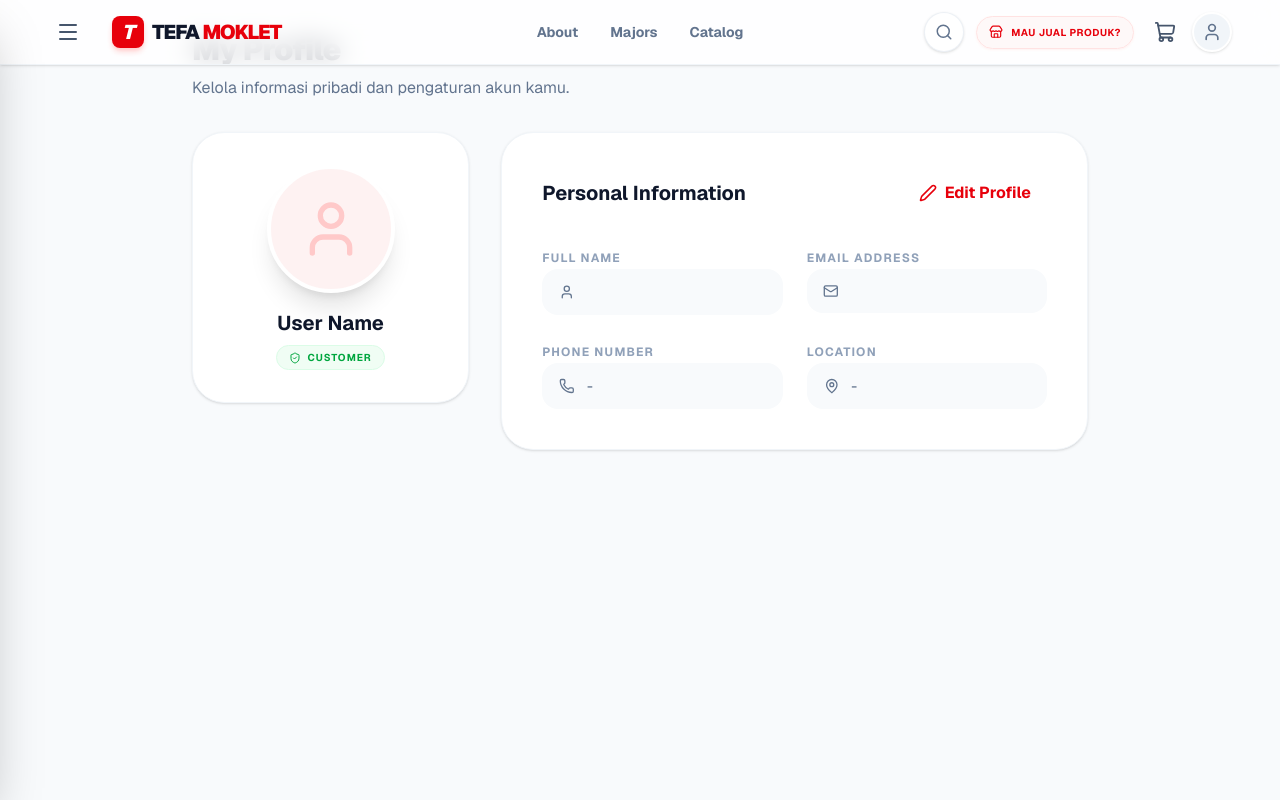
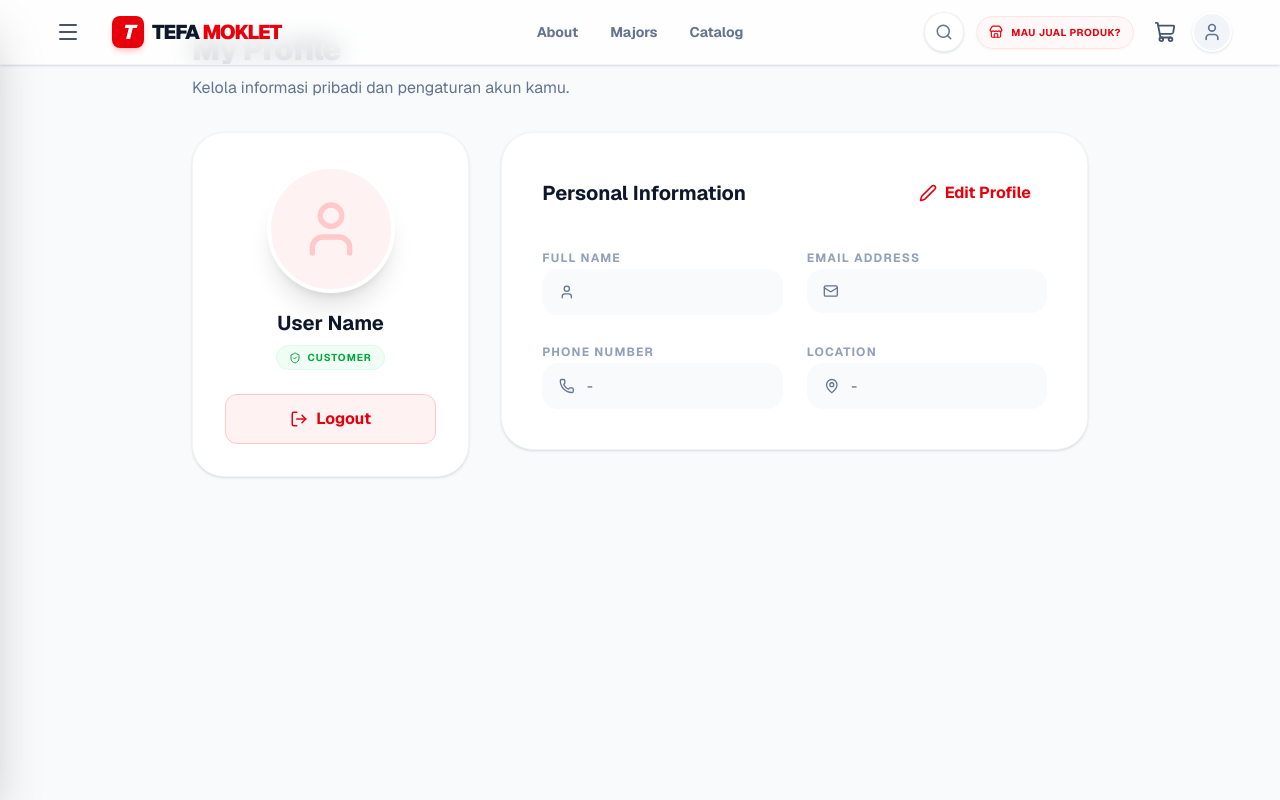
Before and after one commit to LoushenLung/Tefa-Our-Website-Catalog-, a Next.js app in the folder FRONTEND/: page /customer/profile in a window 1280 px wide. Built offline with nearby package versions, Linux system fonts and the light colour scheme; no server answers.

Commit message:
fix profile page

```diff
--- a/FRONTEND/app/customer/profile/page.tsx
+++ b/FRONTEND/app/customer/profile/page.tsx
@@ -1,11 +1,15 @@
 "use client";
 
 import { useState, useEffect } from "react";
-import { User, Mail, Phone, MapPin, Camera, Save, X, Edit2, ShieldCheck } from "lucide-react";
+import { useRouter } from "next/navigation";
+import { User, Mail, Phone, MapPin, Camera, Save, X, Edit2, ShieldCheck, LogOut } from "lucide-react";
 import Image from "next/image";
+import { deleteCookie } from "@/lib/client-cookies";
 
 export default function ProfilePage() {
+  const router = useRouter();
   const [isEditing, setIsEditing] = useState(false);
+  const [isLoggingOut, setIsLoggingOut] = useState(false);
   const [user, setUser] = useState({
     name: "",
     email: "",
@@ -33,6 +37,30 @@ export default function ProfilePage() {
     setIsEditing(false);
     // Di sini nanti bisa ditambah fetch ke API PATCH /users/:id
     alert("Profil berhasil diperbarui!");
+  };
+
+
+    const handleLogout = async () => {
+    if (!confirm("Apakah Anda yakin ingin logout?")) {
+      return;
+    }
+
+    try {
+      setIsLoggingOut(true);
+      // Delete cookies
+      await deleteCookie("accessToken");
+      await deleteCookie("refreshToken");
+
+      // Clear localStorage
+      localStorage.removeItem("user_session");
+
+      // Redirect to home
+      router.push("/");
+    } catch (error) {
+      console.error("Logout error:", error);
+      alert("Gagal logout. Silakan coba lagi.");
+      setIsLoggingOut(false);
+    }
   };
 
   return (
@@ -65,6 +93,14 @@ export default function ProfilePage() {
             <div className="mt-2 px-3 py-1 bg-green-50 text-green-600 text-[10px] font-bold uppercase tracking-widest rounded-full border border-green-100 flex items-center gap-1.5">
               <ShieldCheck size={12} /> {user.role}
             </div>
+                        <button
+              onClick={handleLogout}
+              disabled={isLoggingOut}
+              className="mt-6 w-full flex items-center justify-center gap-2 px-4 py-3 bg-red-50 text-red-600 font-bold rounded-xl border border-red-200 hover:bg-red-100 transition-all disabled:opacity-50 disabled:cursor-not-allowed"
+            >
+              <LogOut size={18} />
+              {isLoggingOut ? "Logging out..." : "Logout"}
+            </button>
           </div>
         </div>
 
```
